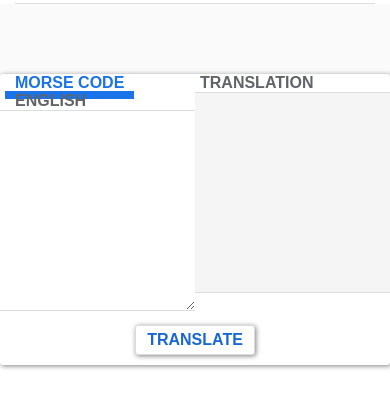
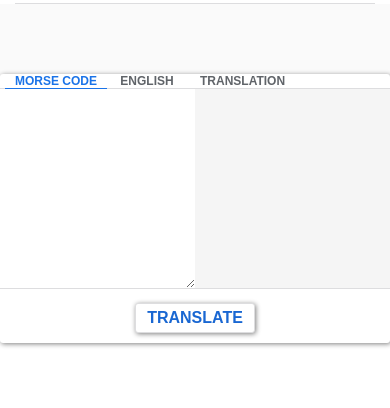
Before and after one commit to alexWow88/morse-code-tdd, a website with bundled scripts: page index.html in a window 390 px wide. Shown: the part 44-452 px from the top of the page. Built offline with nearby package versions, Linux system fonts and the light colour scheme; a web font is replaced by a local one.

Commit message:
font size changed for mobile

```diff
--- a/styles.scss
+++ b/styles.scss
@@ -67,7 +67,7 @@ header {
 
           .english-active , .morse-active {
             color: rgb(26,115,232);
-            border-bottom: 8px solid rgb(26,115,232);
+            border-bottom: 2px solid rgb(26,115,232);
           }
         }
 
@@ -126,3 +126,24 @@ header {
     }
   }
 }
+
+@media only screen and (max-width: 530px){
+
+  .morse-code-translator {
+    &__card {
+      &__inputs {
+        &__left {
+          &__labels {
+            font-size: 12px;
+          }
+        }
+
+        &__right {
+          &__label {
+            font-size: 12px;
+          }
+        }
+      }
+    }
+  }
+}
```
Also changed, not shown: dist/styles.css.
